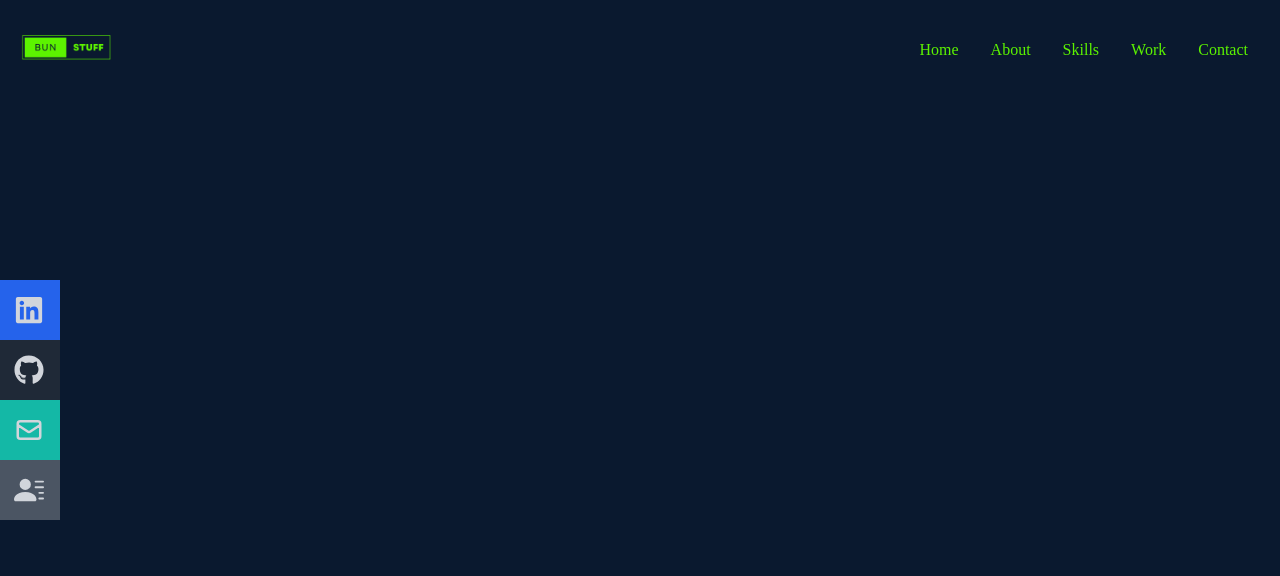
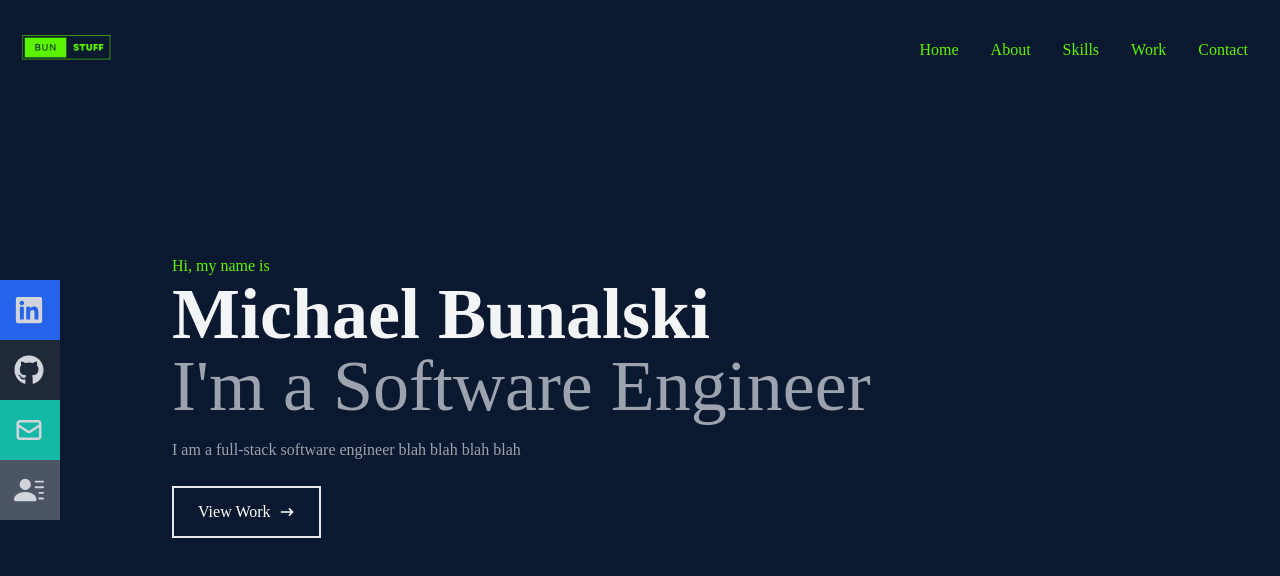
Before and after one commit to mbunalski/portfolio, a React (Create React App) app in the folder portfolio/: page / in a window 1280 px wide. Shown: the top 576 px of the page. Built offline with nearby package versions, Linux system fonts and the light colour scheme.

Commit message:
modified home page

```diff
--- a/portfolio/src/components/Home.jsx
+++ b/portfolio/src/components/Home.jsx
@@ -1,9 +1,20 @@
 import React from 'react'
+import { HiArrowNarrowRight } from 'react-icons/hi'
 
 export const Home = () => {
   return (
-    <div className='w-full h-screen bg-[#0a192f]'>
+    <div name='home' className='w-full h-screen bg-[#0a192f]'>
 
+        {/*Container*/}
+        <div className='max-w-[1000px] mx-auto px-8 flex flex-col justify-center h-full'>
+            <p className='text-[#5cf300]'>Hi, my name is</p>
+            <h1 className='text-4xl sm:text-7xl font-bold text-gray-100'>Michael Bunalski</h1>
+            <h2 className='text-4xl sm:text-7xl text-gray-400'>I'm a Software Engineer</h2>
+            <p className='text-gray-400 py-4 max-w-[700px]'>I am a full-stack software engineer blah blah blah blah</p>
+            <div>
+                <button className='text-white border-2 px-6 py-3 my-2 flex items-center hover:bg-[#5cf300] hover:border-[#5cf300]'>View Work <HiArrowNarrowRight className='ml-2' /> </button>
+            </div>
+        </div>
     </div>
   )
 }
--- a/portfolio/src/components/Navigationbar.jsx
+++ b/portfolio/src/components/Navigationbar.jsx
@@ -38,7 +38,7 @@ const Navigationbar = () => {
 
 
         {/*Social Icons*/}
-        <div className='flex fixed flex-col top-[35%] left-0'>
+        <div className='hidden lg:flex fixed flex-col top-[35%] left-0'>
             <ul>
                 <li className='w-[160px] h-[60px] flex justify-between items-center ml-[-100px] hover:ml-[-10px] duration-300 bg-blue-600'>
                     <a className='flex justify-between items-center w-full text-gray-300'
```
